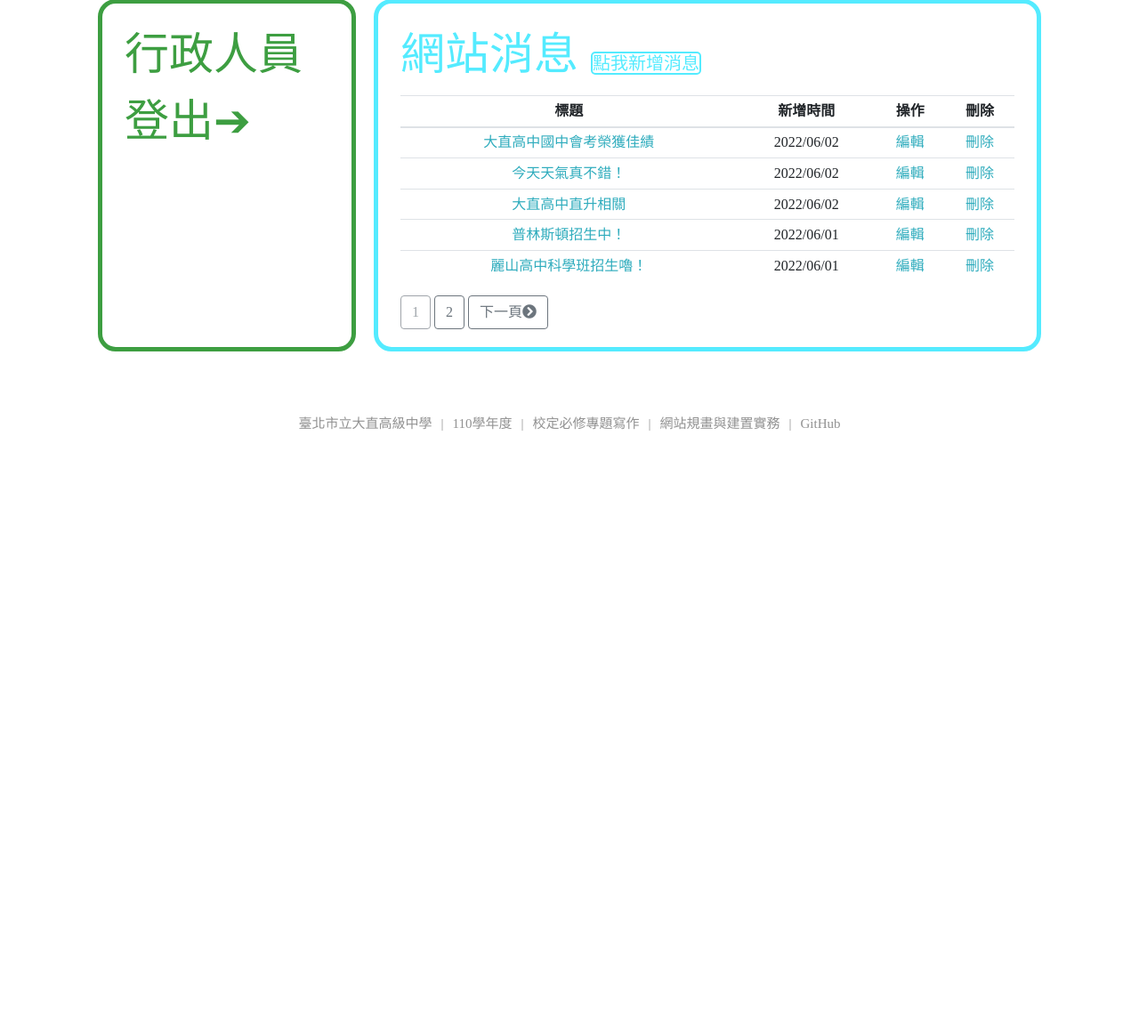
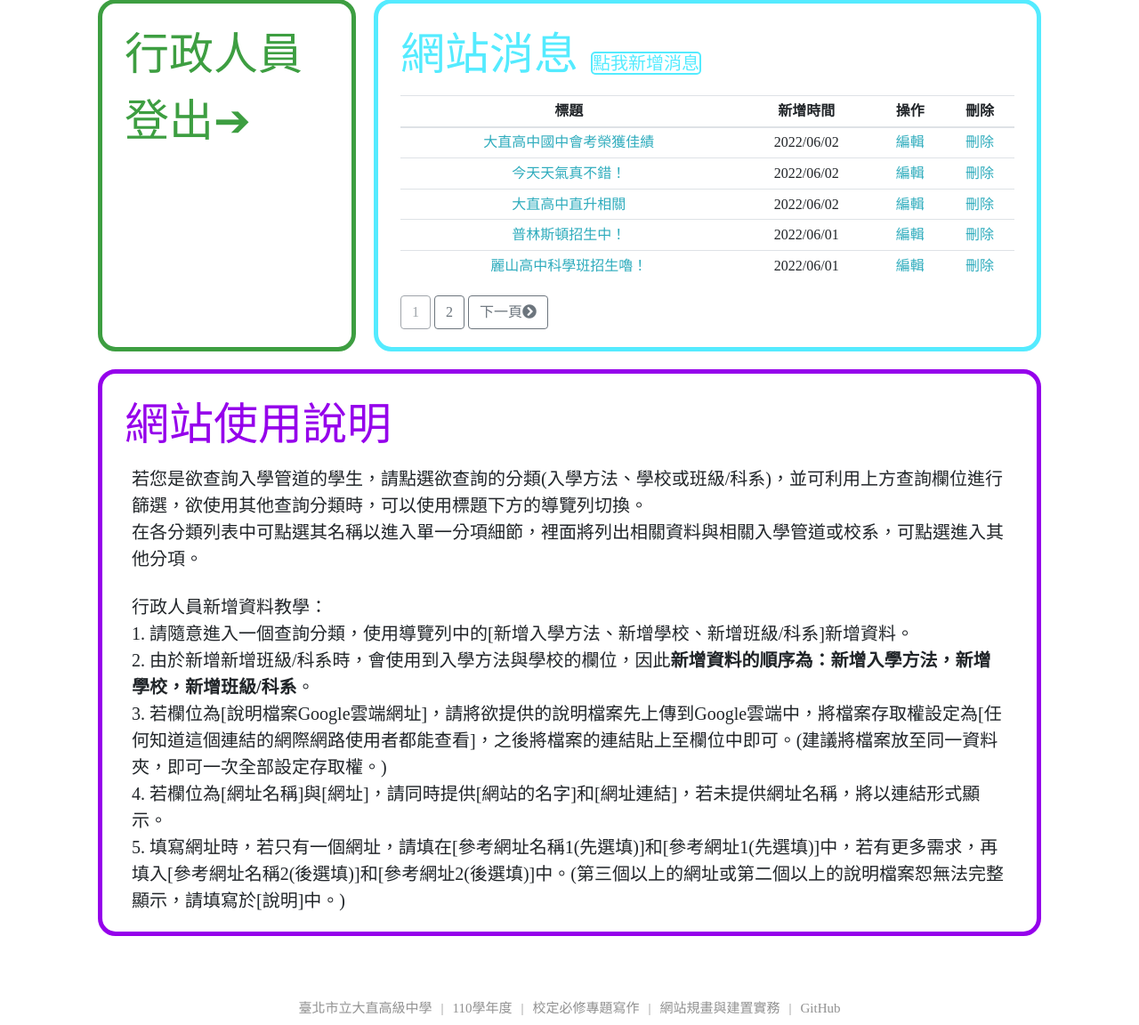
Before and after one commit to todoroki13/enter, a Django app: page /enter/ in a window 1280 px wide. Shown: the part 393-1545 px from the top of the page at 89% size. Before the commit the page ends 877 px from the top, so only its background shows below. Run offline with Django 3.2, Linux system fonts and the light colour scheme; a user stored in the database is signed in; data comes from the database, SQL or seed files in the repository; both versions use the stored data as it was after the commit; parts of the project's set-up code (start-up, migrations or seed data) failed here and were passed over; some libraries are stand-ins or nearby versions.

Commit message:
新增網站說明

```diff
--- a/log/static/stylehome.css
+++ b/log/static/stylehome.css
@@ -172,6 +172,19 @@ p{
     color: white;
 }
 
+.webdesc{
+    border: rgb(149, 0, 235) 5px solid;
+    padding: 20px 25px;
+    margin: 10px;
+    flex: 7.5;
+    border-radius: 20px;
+}
+
+.webdesc label{
+    color: rgb(149, 0, 235);
+    font-size: 50px;
+}
+
 .news{
     border: rgb(84, 235, 255) 5px solid;
     padding: 20px 25px;
--- a/log/templates/log/home_list.html
+++ b/log/templates/log/home_list.html
@@ -64,6 +64,23 @@
         </div>
     </div></div>
 
+    <div class="webdesc">
+        <label>網站使用說明</label>
+        <p>若您是欲查詢入學管道的學生，請點選欲查詢的分類(入學方法、學校或班級/科系)，並可利用上方查詢欄位進行篩選，欲使用其他查詢分類時，可以使用標題下方的導覽列切換。</p>
+        <p>在各分類列表中可點選其名稱以進入單一分項細節，裡面將列出相關資料與相關入學管道或校系，可點選進入其他分項。</p>
+        <br>
+        {% if user.is_authenticated %}
+        <p>行政人員新增資料教學：</p>
+        <p>1. 請隨意進入一個查詢分類，使用導覽列中的[新增入學方法、新增學校、新增班級/科系]新增資料。</p>
+        <p>2. 由於新增新增班級/科系時，會使用到入學方法與學校的欄位，因此<strong>新增資料的順序為：新增入學方法，新增學校，新增班級/科系</strong>。</p>
+        <p>3. 若欄位為[說明檔案Google雲端網址]，請將欲提供的說明檔案先上傳到Google雲端中，將檔案存取權設定為[任何知道這個連結的網際網路使用者都能查看]，之後將檔案的連結貼上至欄位中即可。(建議將檔案放至同一資料夾，即可一次全部設定存取權。)</p>
+        <p>4. 若欄位為[網址名稱]與[網址]，請同時提供[網站的名字]和[網址連結]，若未提供網址名稱，將以連結形式顯示。</p>
+        <p>5. 填寫網址時，若只有一個網址，請填在[參考網址名稱1(先選填)]和[參考網址1(先選填)]中，若有更多需求，再填入[參考網址名稱2(後選填)]和[參考網址2(後選填)]中。(第三個以上的網址或第二個以上的說明檔案恕無法完整顯示，請填寫於[說明]中。)</p>
+        {% else %}
+        <p>若您是擁有帳號的行政人員，請<a href="/accounts/login/">登入</a>以觀看網站操作教學。</p>
+        {% endif %}
+    </div>
+
     <div class="down"></div>
     <footer class="footer">
         <a href="https://web.dcsh.tp.edu.tw/" target="_blank">臺北市立大直高級中學</a>
--- a/log/templates/registration/login.html
+++ b/log/templates/registration/login.html
@@ -2,7 +2,7 @@
 
 {% block content %}
 {% if form.errors %}
-<p class="alert alert-danger">帳號或密碼不符合，請再試一次。</p>
+<p class="alert alert-danger">帳號或密碼不符合，請再試一次。<br>忘記帳號/密碼？請聯絡大直高中資訊組。(分機：313)</p>
 {% endif %}
 <form method="post" action="{% url 'login' %}">
   {% csrf_token %}
```
Also changed, not shown: log/static/style.css (+9 -0 lines), db.sqlite3.
